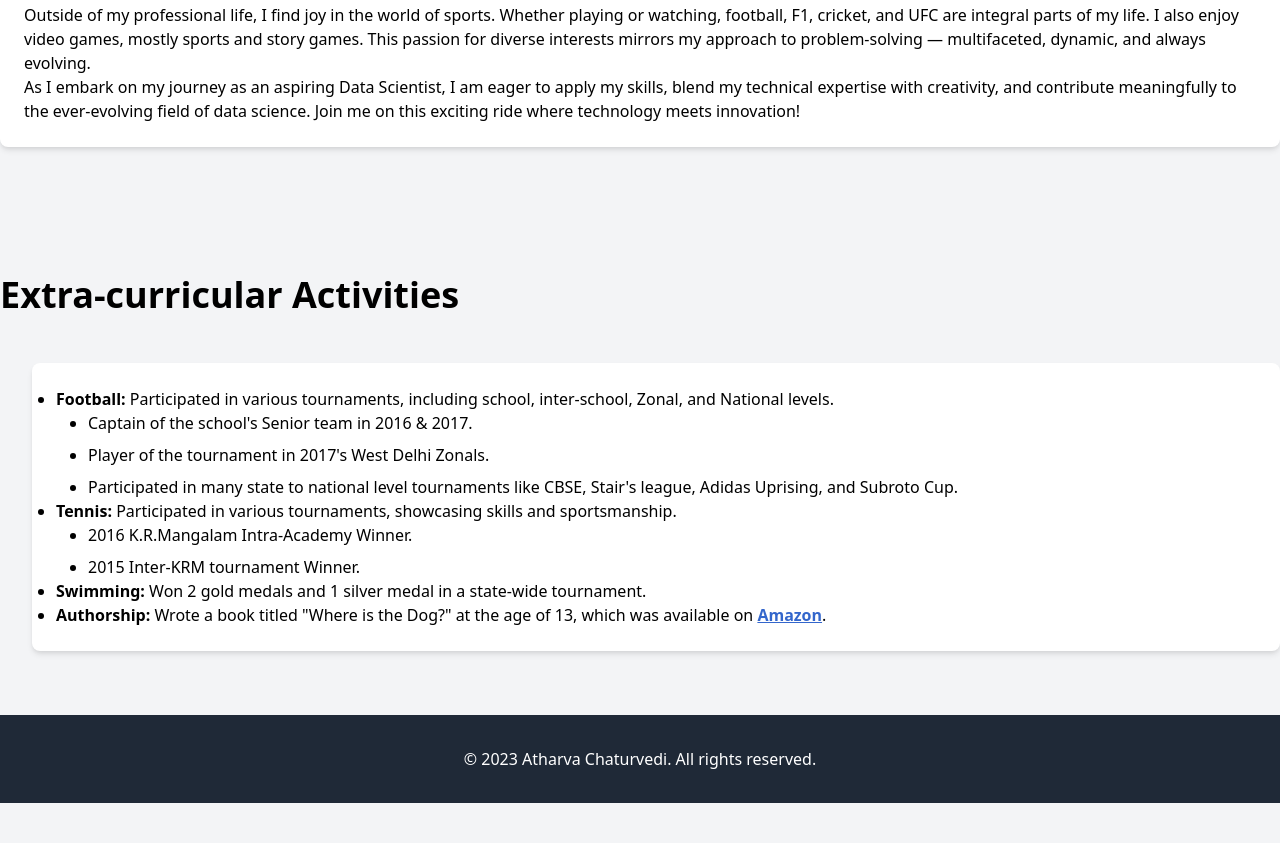
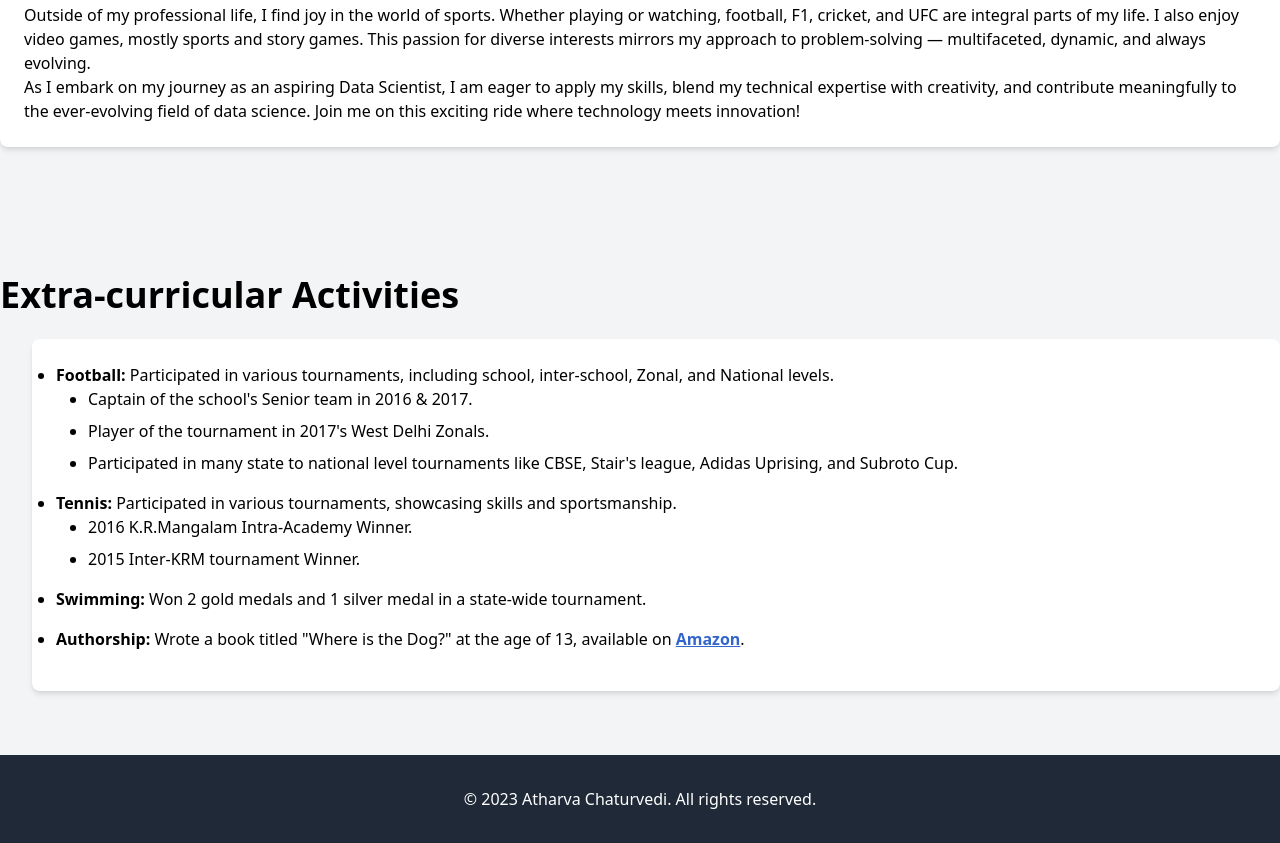
Before and after one commit to AtharvaChaturvedi01/AtharvaChaturvedi01.github.io, a plain HTML site: page index.html in a window 1280 px wide. Shown: the part 749-1592 px from the top of the page. Before the commit the page ends 1552 px from the top, so only its background shows below. Drawn offline with nearby package versions, Linux system fonts and the light colour scheme.

Commit message:
Update index.html

```diff
--- a/index.html
+++ b/index.html
@@ -65,14 +65,14 @@
 
 <!-- Extra-curricular Activities Section -->
 <section id="extracurricular" class="py-16">
-     <div class="container mx-auto">
-        <h2 class="text-4xl font-bold mb-12">Extra-curricular Activities</h2>
+    <div class="container mx-auto">
+        <h2 class="text-4xl font-bold mb-6">Extra-curricular Activities</h2>
 
         <!-- Unordered List for Achievements -->
-        <ul class="list-disc ml-8 space-y-4">
-         <div class="bg-white p-6 rounded-lg shadow-md">
+        <ul class="list-disc ml-8 space-y-6">
+            <div class="bg-white p-6 rounded-lg shadow-md">
             <!-- Football Achievements -->
-            <li>
+            <li class="mb-4">
                 <strong>Football:</strong> Participated in various tournaments, including school, inter-school, Zonal, and National levels.
                 <ul class="list-disc ml-8 space-y-2">
                     <li>Captain of the school's Senior team in 2016 & 2017.</li>
@@ -82,7 +82,7 @@
             </li>
 
             <!-- Tennis Achievements -->
-            <li>
+            <li class="mb-4">
                 <strong>Tennis:</strong> Participated in various tournaments, showcasing skills and sportsmanship.
                 <ul class="list-disc ml-8 space-y-2">
                     <li>2016 K.R.Mangalam Intra-Academy Winner.</li>
@@ -91,18 +91,19 @@
             </li>
 
             <!-- Swimming Achievements -->
-            <li>
+            <li class="mb-4">
                 <strong>Swimming:</strong> Won 2 gold medals and 1 silver medal in a state-wide tournament.
             </li>
 
-            <!-- Authoring a Book Achievement -->
-            <li>
-                <strong>Authorship:</strong> Wrote a book titled "Where is the Dog?" at the age of 13, which was available on <a href="https://www.amazon.com/your-book-url" target="_blank" rel="noopener noreferrer" style="color: #3366cc; font-weight: bold; text-decoration: underline;">Amazon</a>.
+            <!-- Authoring a Book Achievement with styled Amazon link -->
+            <li class="mb-4">
+                <strong>Authorship:</strong> Wrote a book titled "Where is the Dog?" at the age of 13, available on <a href="https://www.amazon.com/your-book-url" target="_blank" rel="noopener noreferrer" style="color: #3366cc; font-weight: bold; text-decoration: underline;">Amazon</a>.
             </li>
         </ul>
-     </div>
+      </div>
     </div>
 </section>
+
 
 
 
```
